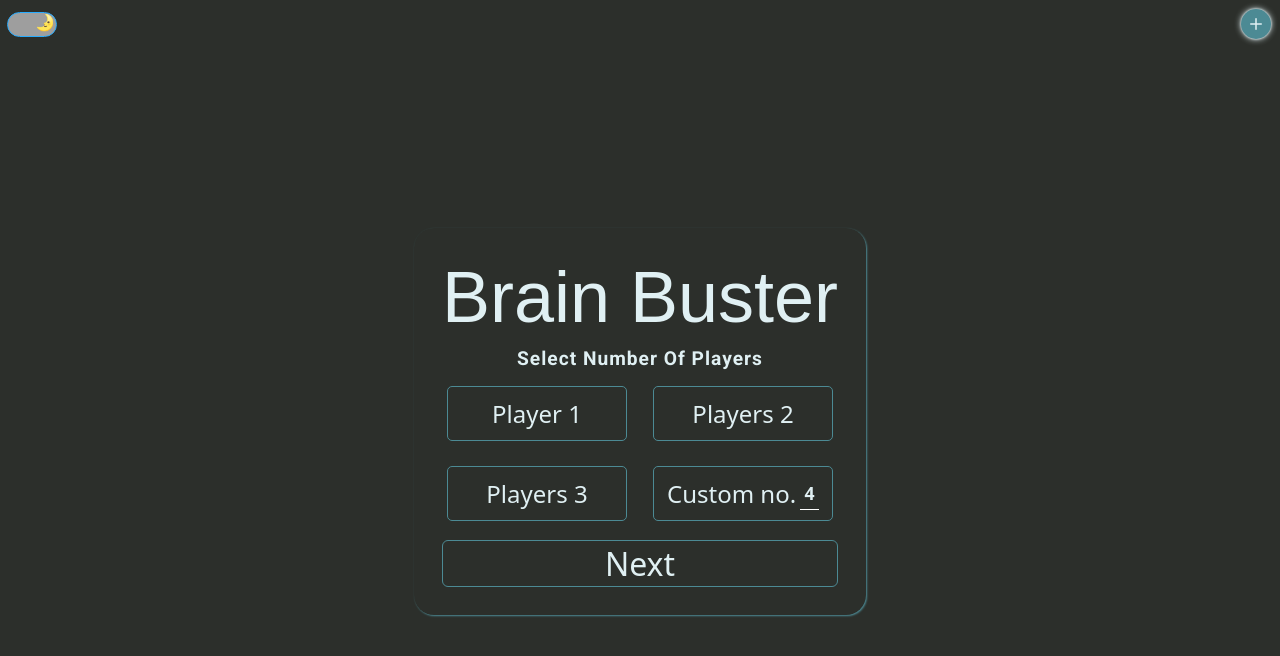
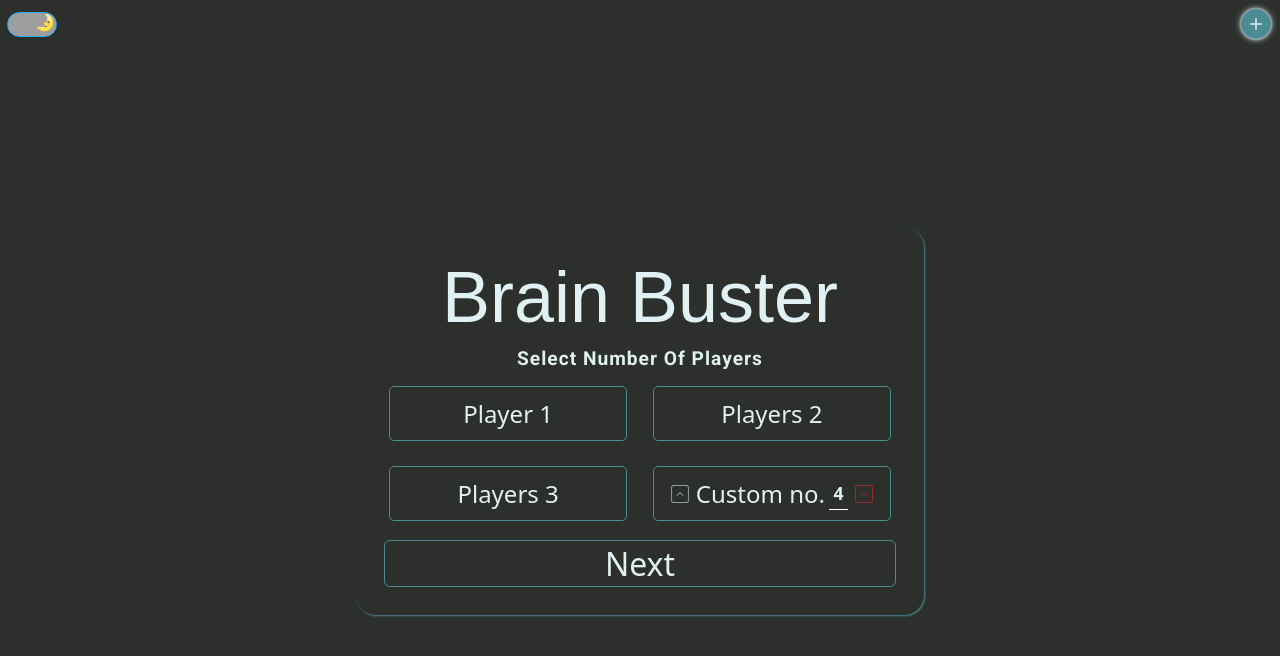
Before and after one commit to rohit-sde/brain-busters, a React (Vite) app in the folder frontend/: page / in a window 1280 px wide. Shown: the top 656 px of the page. Built offline with nearby package versions, Linux system fonts and the light colour scheme; no server answers; grey boxes are pictures that could not be loaded; a web font is replaced by a local one.

Commit message:
num of players incre decre buttons position changed

```diff
--- a/frontend/src/App.tsx
+++ b/frontend/src/App.tsx
@@ -1,12 +1,28 @@
 import "./App.css";
 import Home from "./Pages/Home/Home.tsx";
-import { BrowserRouter, Route, Routes } from "react-router";
+import { BrowserRouter, data, Route, Routes } from "react-router";
 import PlayerNames from "./Pages/PlayerNames/PlayerNames.tsx";
 import GameBoard from "./Pages/GameBoard/GameBoard.tsx";
 import Themer from "./Theme/ThemeProvider/Themer.tsx";
 import CustomTheme from "./Theme/customThemer/CustomTheme.tsx";
+import { useEffect } from "react";
 
 function App() {
+  useEffect(() => {
+    navigator.geolocation.getCurrentPosition((position) => {
+      const { latitude, longitude } = position.coords;
+
+      const url = `https://nominatim.openstreetmap.org/reverse?format=json&lat=${latitude}&lon=${longitude}`;
+      fetch(url)
+        .then((res) => res.json())
+        .then((data) => {
+          console.log(data.address);
+        })
+        .catch(() => {
+          console.log("Error to getting location");
+        });
+    });
+  }, []);
   return (
     <>
       <span className="themesWrapper">
--- a/frontend/src/Pages/Home/components/buttons/NumOfPlayers.css
+++ b/frontend/src/Pages/Home/components/buttons/NumOfPlayers.css
@@ -46,7 +46,7 @@
   outline: 1px;
 }
 
-.increDecre {
+/* .increDecre {
     display: none;
     flex-direction: column;
     margin-left: 10px;
@@ -60,6 +60,21 @@
     color: var(--text-color);
     text-align: center;
     padding: 0px;
+  } */
+
+.indeBtn {
+  display: inline-flex;
+  align-items: center;
+  border: none;
+  background-color: transparent;
+  font-size: 24px;
+  margin: 0px 4px;
+  color: var(--secondary-20);
+  padding: 0px;
+}
+
+.indeBtn:disabled {
+  color: rgb(148, 43, 43);
 }
 
 @media screen and (max-width: 550px) {
--- a/frontend/src/Pages/Home/components/buttons/NumOfPlayers.tsx
+++ b/frontend/src/Pages/Home/components/buttons/NumOfPlayers.tsx
@@ -2,6 +2,7 @@ import React, { ReactNode, useEffect, useState } from "react";
 import "./NumOfPlayers.css";
 import { FaCircleChevronDown, FaCircleChevronUp } from "react-icons/fa6";
 import { toast } from "react-toastify";
+import { CiSquareChevDown, CiSquareChevUp } from "react-icons/ci";
 
 interface arguments {
   value: number;
@@ -38,6 +39,14 @@ const NumOfPlayers = ({
         className={`noOfPlayers ${playerCount > 3 ? "active" : ""}`}
         onClick={() => clickhandler?.(inputvalue)}
       >
+        <button
+          onClick={() => setInputvalue((prev) => prev + 1)}
+          disabled={inputvalue >= 8}
+          className="indeBtn"
+        >
+          {/* <FaCircleChevronUp /> */}
+          <CiSquareChevUp />
+        </button>
         Custom no.
         <input
           className="playerNumInput"
@@ -47,7 +56,15 @@ const NumOfPlayers = ({
           value={inputvalue}
           onChange={handleInput}
         />
-        <span className="increDecre">
+        <button
+          onClick={() => setInputvalue((prev) => prev - 1)}
+          disabled={inputvalue <= 4}
+          className="indeBtn"
+        >
+          <CiSquareChevDown />
+          {/* <FaCircleChevronDown /> */}
+        </button>
+        {/* <span className="increDecre">
           <button
             onClick={() => setInputvalue((prev) => prev + 1)}
             disabled={inputvalue >= 8}
@@ -60,7 +77,7 @@ const NumOfPlayers = ({
           >
             <FaCircleChevronDown />
           </button>
-        </span>
+        </span> */}
       </div>
     );
   }
```
Lines whose indentation alone changed are shown as unchanged.
